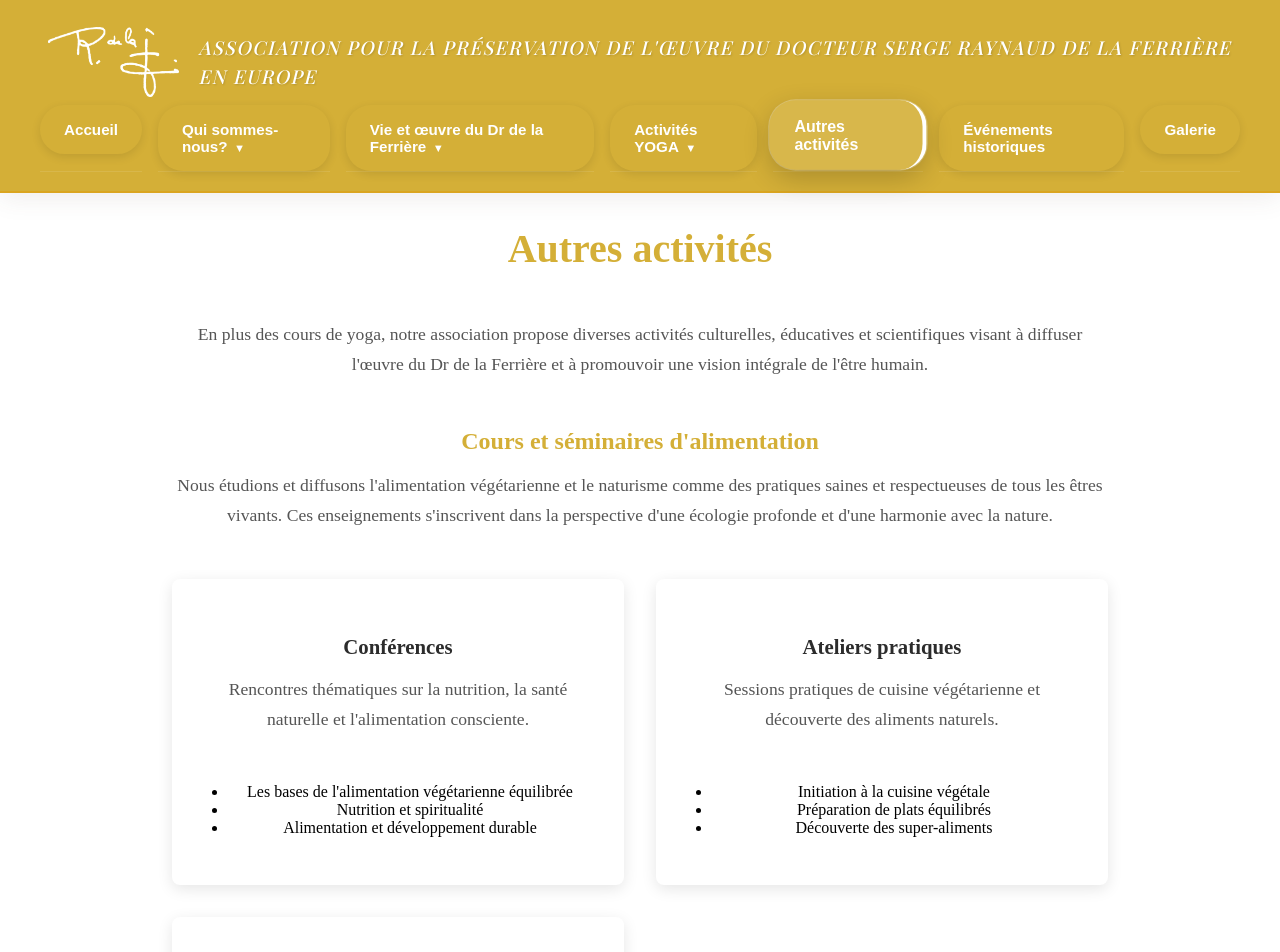
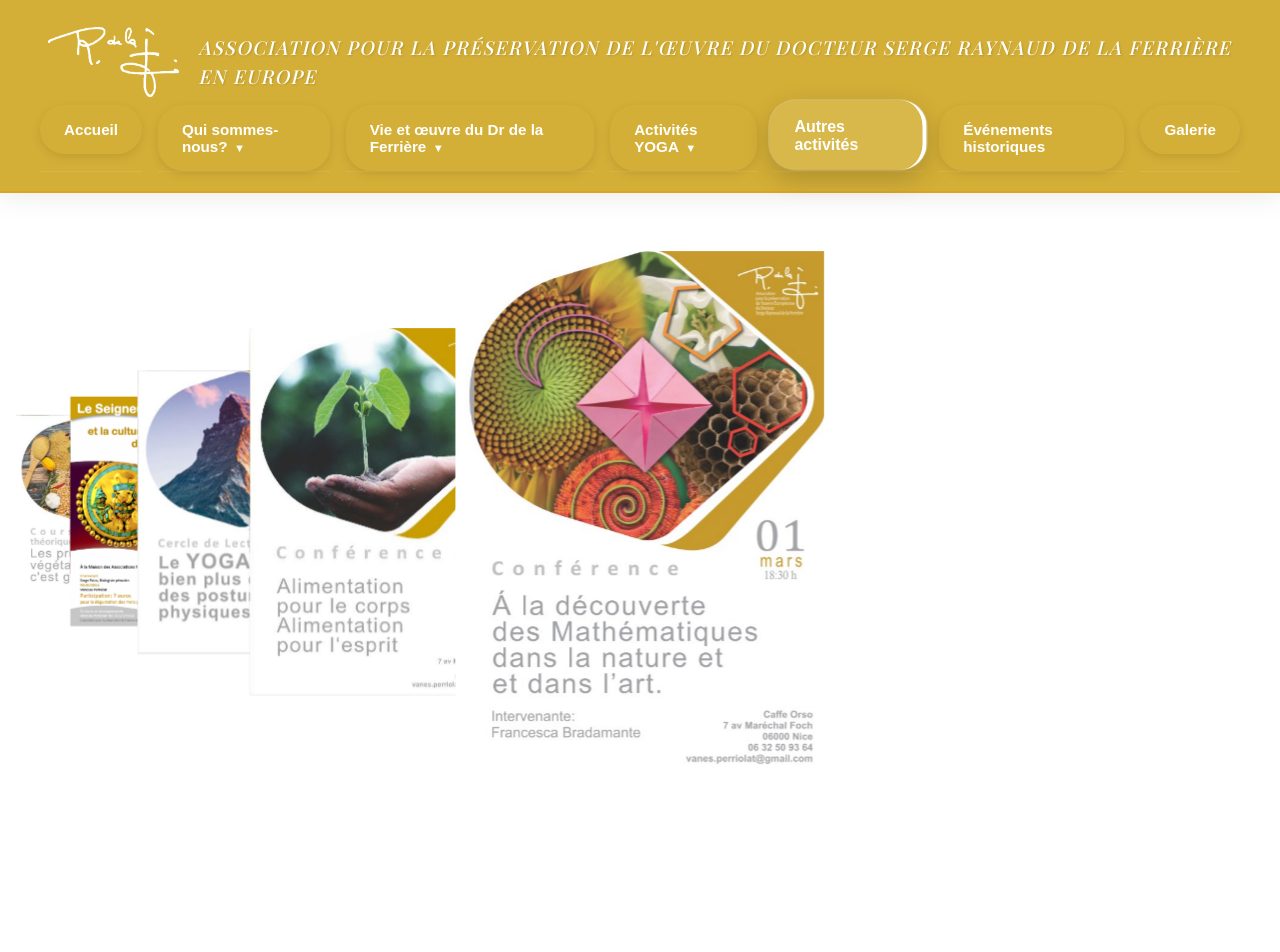
Before and after one commit to Dogor0555/proyecto_ELIC_DrDeLaFerrier, a Next.js app: page /activites in a window 1280 px wide. Shown: the top 952 px of the page. Built offline with nearby package versions, Linux system fonts and the light colour scheme.

Commit message:
imagenes carrusel

```diff
--- a/package.json
+++ b/package.json
@@ -13,12 +13,14 @@
     "@mui/icons-material": "^7.3.7",
     "@mui/material": "^7.3.7",
     "@mui/styles": "^6.5.0",
-    "framer-motion": "^12.27.1",
+    "embla-carousel-react": "^8.6.0",
+    "framer-motion": "^12.31.2",
     "next": "^16.1.1",
     "react": "^18.3.1",
     "react-dom": "^18.3.1",
     "react-icons": "^5.5.0",
-    "react-material-ui-carousel": "^3.4.2"
+    "react-material-ui-carousel": "^3.4.2",
+    "swiper": "^12.1.0"
   },
   "devDependencies": {
     "@tailwindcss/postcss": "^4",
--- a/src/app/activites/page.js
+++ b/src/app/activites/page.js
@@ -1,125 +1,10 @@
 // src/app/activites/page.js
+import NetflixCarousel from "../components/NetflixCarousel";
+
 export default function AutresActivites() {
-  return (
-    <div className="page-content">
-      <div className="container">
-        <h1>Autres activités</h1>
-
-        <div className="content-section">
-          <div className="text-content">
-            <p>
-              En plus des cours de yoga, notre association propose diverses activités culturelles,
-              éducatives et scientifiques visant à diffuser l'œuvre du Dr de la Ferrière et à
-              promouvoir une vision intégrale de l'être humain.
-            </p>
-
-            <h2>Cours et séminaires d'alimentation</h2>
-            <p>
-              Nous étudions et diffusons l'alimentation végétarienne et le naturisme comme des
-              pratiques saines et respectueuses de tous les êtres vivants. Ces enseignements
-              s'inscrivent dans la perspective d'une écologie profonde et d'une harmonie avec
-              la nature.
-            </p>
-
-            <div className="activities-grid">
-              <div className="activity-card">
-                <h3>Conférences</h3>
-                <p>
-                  Rencontres thématiques sur la nutrition, la santé naturelle et
-                  l'alimentation consciente.
-                </p>
-                <ul>
-                  <li>Les bases de l'alimentation végétarienne équilibrée</li>
-                  <li>Nutrition et spiritualité</li>
-                  <li>Alimentation et développement durable</li>
-                </ul>
-              </div>
-
-              <div className="activity-card">
-                <h3>Ateliers pratiques</h3>
-                <p>
-                  Sessions pratiques de cuisine végétarienne et découverte des
-                  aliments naturels.
-                </p>
-                <ul>
-                  <li>Initiation à la cuisine végétale</li>
-                  <li>Préparation de plats équilibrés</li>
-                  <li>Découverte des super-aliments</li>
-                </ul>
-              </div>
-
-              <div className="activity-card">
-                <h3>Cours réguliers</h3>
-                <p>
-                  Formation continue sur les principes de l'alimentation naturelle
-                  et ses bienfaits.
-                </p>
-                <ul>
-                  <li>Programme sur plusieurs semaines</li>
-                  <li>Approfondissement théorique et pratique</li>
-                  <li>Accompagnement personnalisé</li>
-                </ul>
-              </div>
-            </div>
-
-            <h2>Activités culturelles</h2>
-            <div className="cultural-activities">
-              <div className="cultural-item">
-                <h3>Cercles d'étude</h3>
-                <p>
-                  Groupes de lecture et d'étude des œuvres du Dr de la Ferrière et
-                  du Dr Ferriz Olivares.
-                </p>
-              </div>
-
-              <div className="cultural-item">
-                <h3>Projections de films</h3>
-                <p>
-                  Documentaires et films en rapport avec les thèmes de l'association :
-                  yoga, écologie, spiritualité.
-                </p>
-              </div>
-
-              <div className="cultural-item">
-                <h3>Expositions</h3>
-                <p>
-                  Présentation d'œuvres artistiques et de documents historiques en
-                  lien avec notre patrimoine.
-                </p>
-              </div>
-            </div>
-
-            <h2>Événements spéciaux</h2>
-            <div className="special-events">
-              <div className="event-item">
-                <h3>Journées portes ouvertes</h3>
-                <p>Découverte gratuite de nos activités pour le grand public.</p>
-              </div>
-
-              <div className="event-item">
-                <h3>Fêtes saisonnières</h3>
-                <p>Célébrations en harmonie avec les cycles naturels.</p>
-              </div>
-
-              <div className="event-item">
-                <h3>Rencontres inter-associatives</h3>
-                <p>Échanges avec d'autres organisations partageant nos valeurs.</p>
-              </div>
-            </div>
-
-            <div className="participation-info">
-              <h3>Comment participer ?</h3>
-              <p>
-                Toutes nos activités sont ouvertes aux membres de l'association et au public.
-                Certaines activités peuvent nécessiter une inscription préalable.
-              </p>
-              <p>
-                <strong>Contact :</strong> apres.srf@gmail.com ou 0632509364
-              </p>
-            </div>
-          </div>
-        </div>
-      </div>
-    </div>
+   return (
+    <main className="p-10 bg-black min-h-screen">
+      <NetflixCarousel />
+    </main>
   );
 }
--- /dev/null
+++ b/src/app/components/NetflixCarousel.js
@@ -0,0 +1,85 @@
+"use client";
+
+import { Swiper, SwiperSlide } from "swiper/react";
+import { EffectCoverflow, Autoplay, Navigation } from "swiper/modules";
+import { useRef } from "react";
+
+import "swiper/css";
+import "swiper/css/effect-coverflow";
+import "swiper/css/navigation";
+
+export default function NetflixCarousel() {
+
+  const swiperRef = useRef(null);
+
+  const images = [
+    "/images/joga/image.png",
+    "/images/joga/PHOTO-2024-06-23-16-48-54.jpg",
+    "/images/joga/PHOTO-2025-01-02-11-31-05.jpg",
+    "/images/joga/PHOTO-2025-02-15-20-08-16.jpg",
+    "/images/joga/PHOTO-2025-05-10-10-07-10.jpg"
+  ];
+
+  const handleClick = (index) => {
+
+    const swiper = swiperRef.current.swiper;
+
+    swiper.slideToLoop(index);
+
+    swiper.autoplay.stop();
+  };
+
+  const handleMouseLeave = () => {
+
+    const swiper = swiperRef.current.swiper;
+
+    swiper.autoplay.start();
+  };
+
+  return (
+
+    <div
+      className="h-[80vh] flex items-center group"
+      onMouseLeave={handleMouseLeave}
+    >
+
+      <Swiper
+        ref={swiperRef}
+        effect="coverflow"
+        centeredSlides={true}
+        slidesPerView="auto"
+        loop={true}
+        navigation={false}
+        autoplay={{
+          delay: 3000,
+          disableOnInteraction: false
+        }}
+        coverflowEffect={{
+          rotate: 0,
+          stretch: 0,
+          depth: 250,
+          modifier: 2,
+          slideShadows: false
+        }}
+        modules={[EffectCoverflow, Autoplay, Navigation]}
+        className="w-full"
+      >
+
+        {images.map((src, index) => (
+          <SwiperSlide
+            key={index}
+            className="!w-auto flex justify-center cursor-pointer"
+            onClick={() => handleClick(index)}
+          >
+            <img
+              src={src}
+              className="h-[65vh] object-contain transition-all duration-300 hover:scale-105"
+            />
+          </SwiperSlide>
+        ))}
+
+      </Swiper>
+
+    </div>
+  );
+}
--- a/src/app/globals.css
+++ b/src/app/globals.css
@@ -3111,3 +3111,46 @@ a {
   background-color: #d4af37;
   transform: scale(1.05);
 }
+/* flechas base */
+
+.swiper-button-next,
+.swiper-button-prev {
+
+  background: rgba(0,0,0,0.6);
+  backdrop-filter: blur(8px);
+  width: 55px;
+  height: 55px;
+  border-radius: 999px;
+
+  opacity: 0;
+  transform: translateX(20px);
+  transition: all 0.3s ease;
+}
+
+/* icono */
+
+.swiper-button-next::after,
+.swiper-button-prev::after {
+
+  color: white;
+  font-size: 20px;
+  font-weight: bold;
+}
+
+/* aparecer solo en hover del carousel */
+
+.group:hover .swiper-button-next,
+.group:hover .swiper-button-prev {
+
+  opacity: 1;
+  transform: translateX(0);
+}
+
+/* hover pro */
+
+.swiper-button-next:hover,
+.swiper-button-prev:hover {
+
+  background: rgba(0,0,0,0.9);
+  transform: scale(1.15);
+}
```
Also changed, not shown: 1 other file (tests, documents, lock files or other folders).
